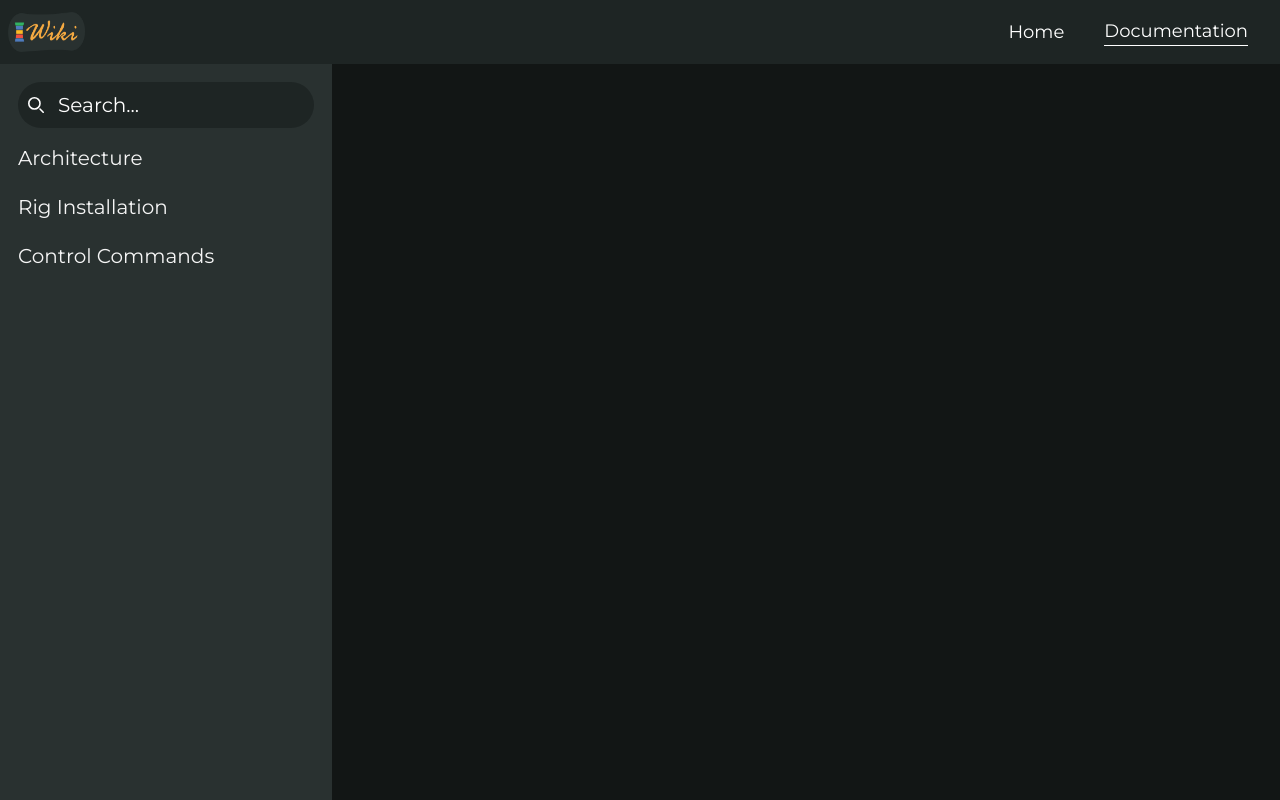
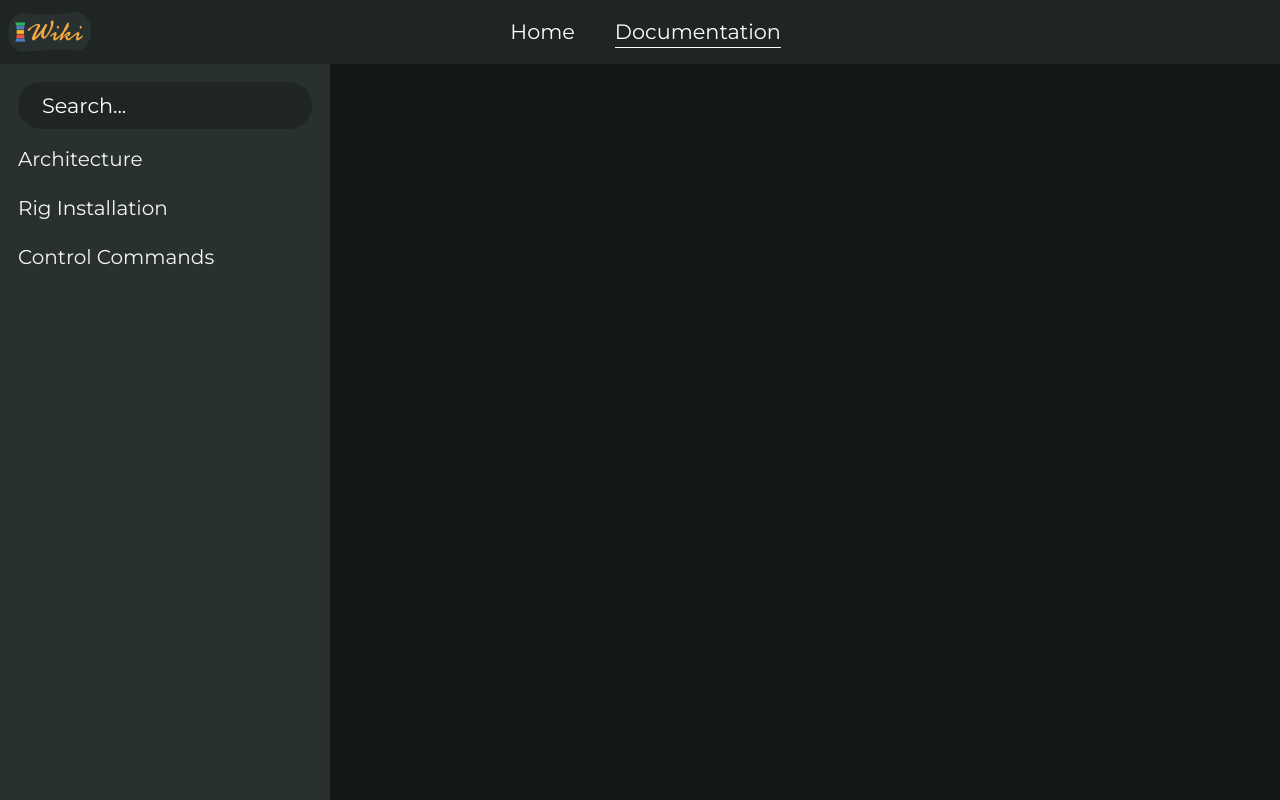
Before and after one commit to SidharthMudgil/lg-wiki, a React (Create React App) app: page /docs in a window 1280 px wide. Shown: the top 800 px of the page. Built offline with nearby package versions, Linux system fonts and the light colour scheme.

Commit message:
ui fixes

```diff
--- a/src/index.css
+++ b/src/index.css
@@ -29,4 +29,5 @@ body {
   --l-nav: #293130;
   --text-color: #ffffff;
   --footer-color: #1e2524;
+  --selected-color: #f5a942;
 }
--- a/src/pages/header/header.css
+++ b/src/pages/header/header.css
@@ -16,7 +16,6 @@
   cursor: pointer;
   transition: 0.2s ease-in;
   margin: 0 20px;
-  font-size: 18px;
 }
 
 .nav-li {
@@ -47,19 +46,19 @@
 }
 
 .nav-ul {
+  margin-left: -5rem;
   display: flex;
-  justify-content: right;
+  justify-content: center;
   align-items: center;
   flex-wrap: wrap;
   width: 100%;
   height: 4rem;
-  margin-right: 12px;
 }
 
 .footer {
   font-family: "Montserrat";
   font-size: 1rem;
-  font-weight: 400;
+  font-weight: 600;
   color: var(--text-color);
   background-color: var(--footer-color);
 }
--- a/src/pages/homeScreen/MainContent.css
+++ b/src/pages/homeScreen/MainContent.css
@@ -2,26 +2,23 @@
   color: var(--text-color);
   background: var(--backgroud);
   background-size: 100% 100%;
-
   text-align: center;
   overflow: hidden;
-  scrollbar-width:none
+  scrollbar-width: none;
 }
-.background::-webkit-scrollbar{
+.background::-webkit-scrollbar {
   display: none;
 }
-/* logo and basic info div */
+
 .home {
   display: flex;
   align-items: center;
-
   justify-content: center;
 }
 .home-logo {
   width: 30rem;
   height: 16.375rem;
   margin: 5rem 0 1rem;
-
   display: inline-flex;
   flex-basis: 100%;
 }
@@ -35,20 +32,13 @@
   max-width: 70rem;
   margin: 0 auto;
   justify-self: center;
-
   padding: 2rem 1px;
 }
 
-/* search div */
-
 .search-main {
-  /* max-height: 2.7rem !important; */
   padding: 1.563rem;
-  /* max-width: 38rem !important; */
-
   display: flex;
   position: relative;
-
   justify-content: center;
   align-items: center;
   margin: 0 auto;
@@ -65,15 +55,18 @@
   flex-basis: 10%;
   flex-grow: 1;
   border-radius: 30px;
-  padding: 1rem 3.4rem 1rem 3rem !important;
+  padding: 1rem 3.4rem 1rem 4rem !important;
   background-color: #1e2524;
   align-items: center;
   border-radius: 45;
+  font-family: "Montserrat";
+  font-size: 1.3rem;
+  font-weight: 500;
 }
 
 .search-icon {
   position: absolute;
-  left: 20px;
+  left: 30px;
 }
 
 .search-img-icon {
@@ -83,7 +76,6 @@
   display: flex;
   height: 40px;
   width: 50px;
-
   justify-content: center;
   color: var(--text-color);
   padding: 5px 3.5px;
@@ -93,12 +85,10 @@
 }
 .ctrl-key {
   border-bottom-left-radius: 20px;
-
   border-top-left-radius: 20px;
 }
 .k-key {
   border-bottom-right-radius: 20px;
-
   border-top-right-radius: 20px;
 }
 
@@ -110,11 +100,13 @@
 }
 
 .suggestion {
+  margin-top: 1.5rem;
+  border-radius: 20px;
   display: flex;
   position: absolute;
   top: 3rem;
   width: 95%;
-  background-color: #1e2524;
+  background-color: #1e2524fe;
   flex-direction: column;
   border-bottom-left-radius: 1rem;
   border-bottom-right-radius: 1rem;
@@ -123,3 +115,8 @@
   display: flex;
   padding: 0.5rem 1rem;
 }
+
+.suggestion-item:hover {
+  cursor: pointer;
+  color: var(--selected-color);
+}
--- a/src/pages/leftNavigation/Navigation.css
+++ b/src/pages/leftNavigation/Navigation.css
@@ -27,7 +27,7 @@
 }
 
 .menu-search {
-  padding: 0.5rem 1rem 0.5rem 2.5rem !important;
+  padding: 0.5rem 1rem 0.5rem 1.5rem !important;
 }
 
 .nav-search {
--- a/src/pages/leftNavigation/Navigaton.js
+++ b/src/pages/leftNavigation/Navigaton.js
@@ -37,12 +37,7 @@ export default function Navigaton() {
   return (
     <>
       <div className="left float-left h-screen">
-        <div className="menu-search-div mb-3">
-          <span className="menu-search-icon" id="icon">
-            <svg class="w-4 h-4" aria-hidden="true" xmlns="http://www.w3.org/2000/svg" fill="none" viewBox="0 0 20 20">
-              <path stroke="currentColor" stroke-linecap="round" stroke-linejoin="round" stroke-width="2" d="m19 19-4-4m0-7A7 7 0 1 1 1 8a7 7 0 0 1 14 0Z" />
-            </svg>
-          </span>
+        <div className="menu-search-div">
           <input
             type="search"
             placeholder="Search..."
```
Also changed, not shown: src/pages/header/Header.js (line endings or trailing spaces).
